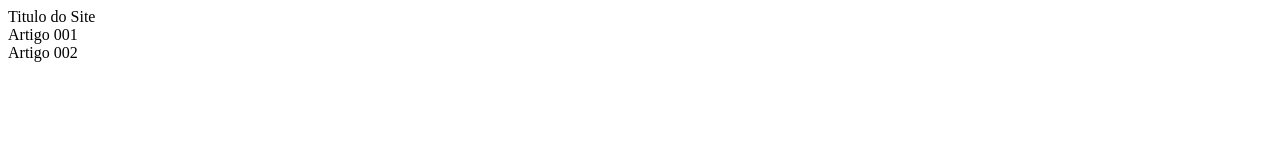
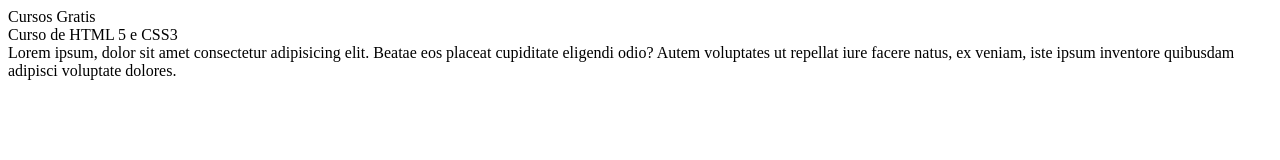
Before and after one commit to Leonardo1310/Projeto-Site, a plain HTML site: page index.html in a window 1280 px wide. Drawn offline with Linux system fonts and the light colour scheme.

Commit message:
Comecei a escrever conteudo

```diff
--- a/index.html
+++ b/index.html
@@ -9,13 +9,15 @@
 <body>
     <main>
         <header>
-            Titulo do Site
+            Cursos Gratis
         </header>
         <article>
-            Artigo 001
+            Curso de HTML 5 e CSS3
         </article>
         <article>
-            Artigo 002
+            Lorem ipsum, dolor sit amet consectetur adipisicing elit.
+            Beatae eos placeat cupiditate eligendi odio? Autem voluptates ut repellat iure facere natus, ex veniam,
+            iste ipsum inventore quibusdam adipisci voluptate dolores.
         </article>
     </main>
 </body>
```
